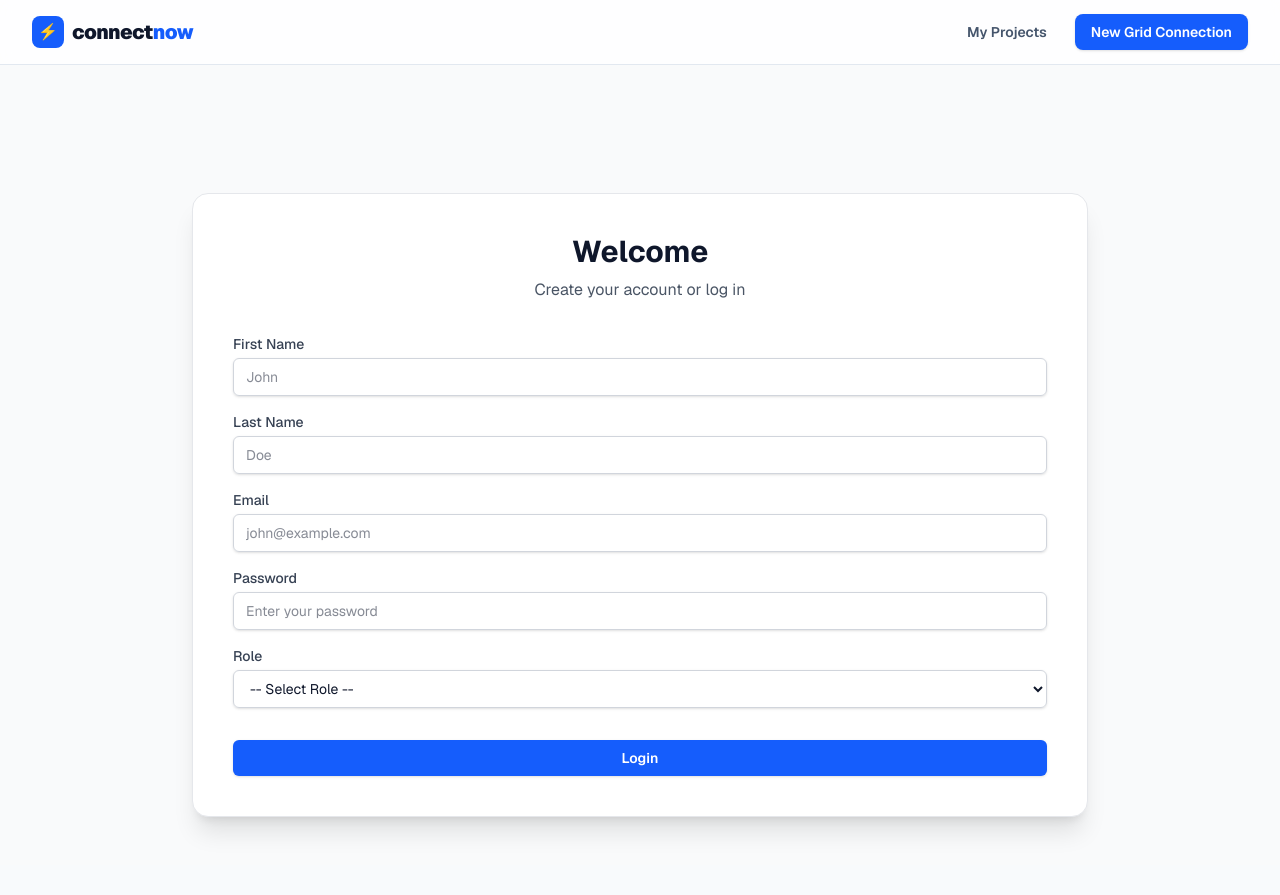
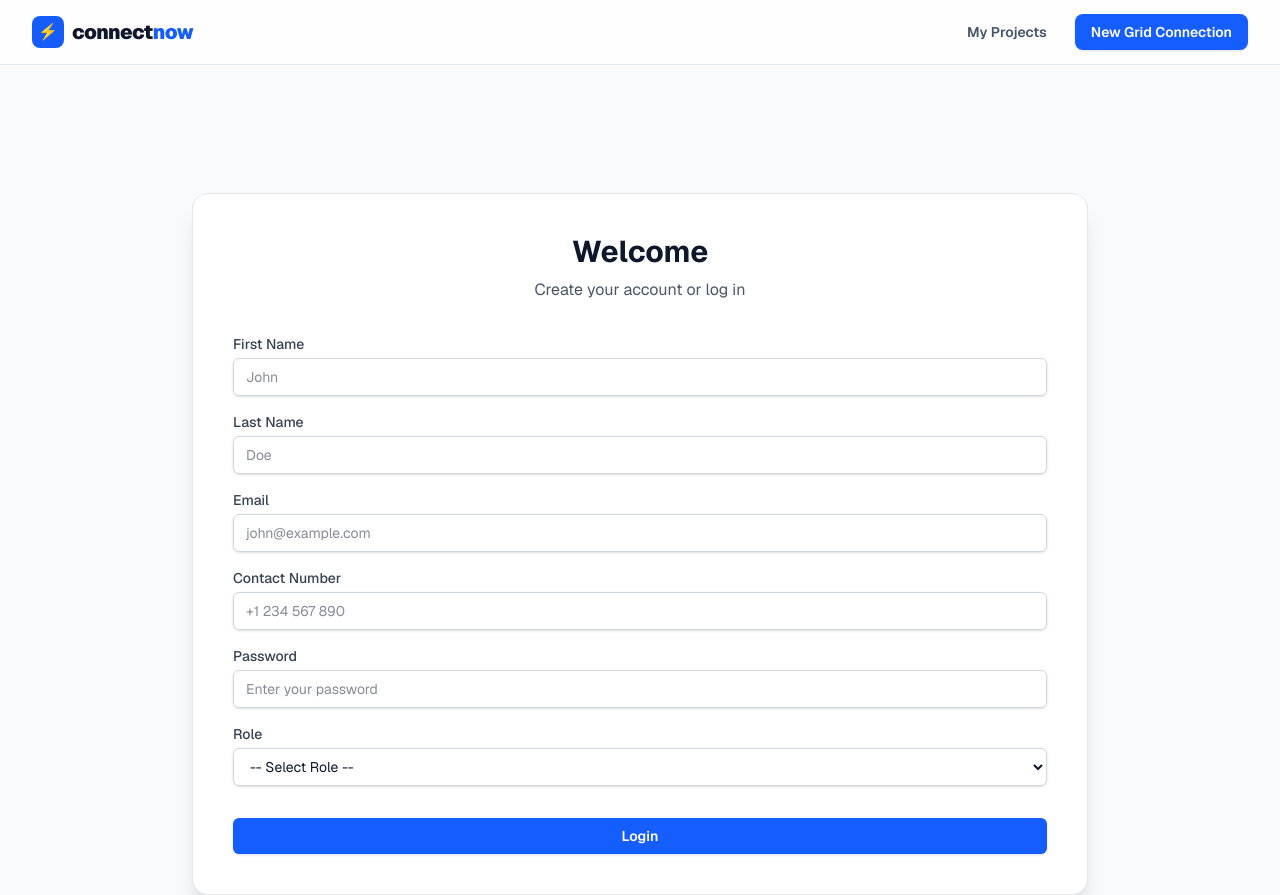
Before and after one commit to malik-shr/connect-now, a Next.js app: page /register in a window 1280 px wide. Before the commit the page ends 865 px from the top, so only its background shows below. Built offline with nearby package versions, Linux system fonts and the light colour scheme.

Commit message:
added contact as a field.

```diff
--- a/src/app/register/page.tsx
+++ b/src/app/register/page.tsx
@@ -57,6 +57,20 @@ export default function RegisterPage() {
         </div>
 
         <div>
+          <label htmlFor="contact" className="mb-1 block text-sm font-medium text-gray-700">
+            Contact Number
+          </label>
+          <input
+            id="contact"
+            name="contact"
+            type="tel"
+            required
+            className="w-full rounded-md border border-gray-300 px-3 py-2 text-sm shadow-sm focus:border-blue-500 focus:outline-none focus:ring-1 focus:ring-blue-500"
+            placeholder="+1 234 567 890"
+          />
+        </div>
+
+        <div>
           <label htmlFor="password" className="mb-1 block text-sm font-medium text-gray-700">
             Password
           </label>
```
